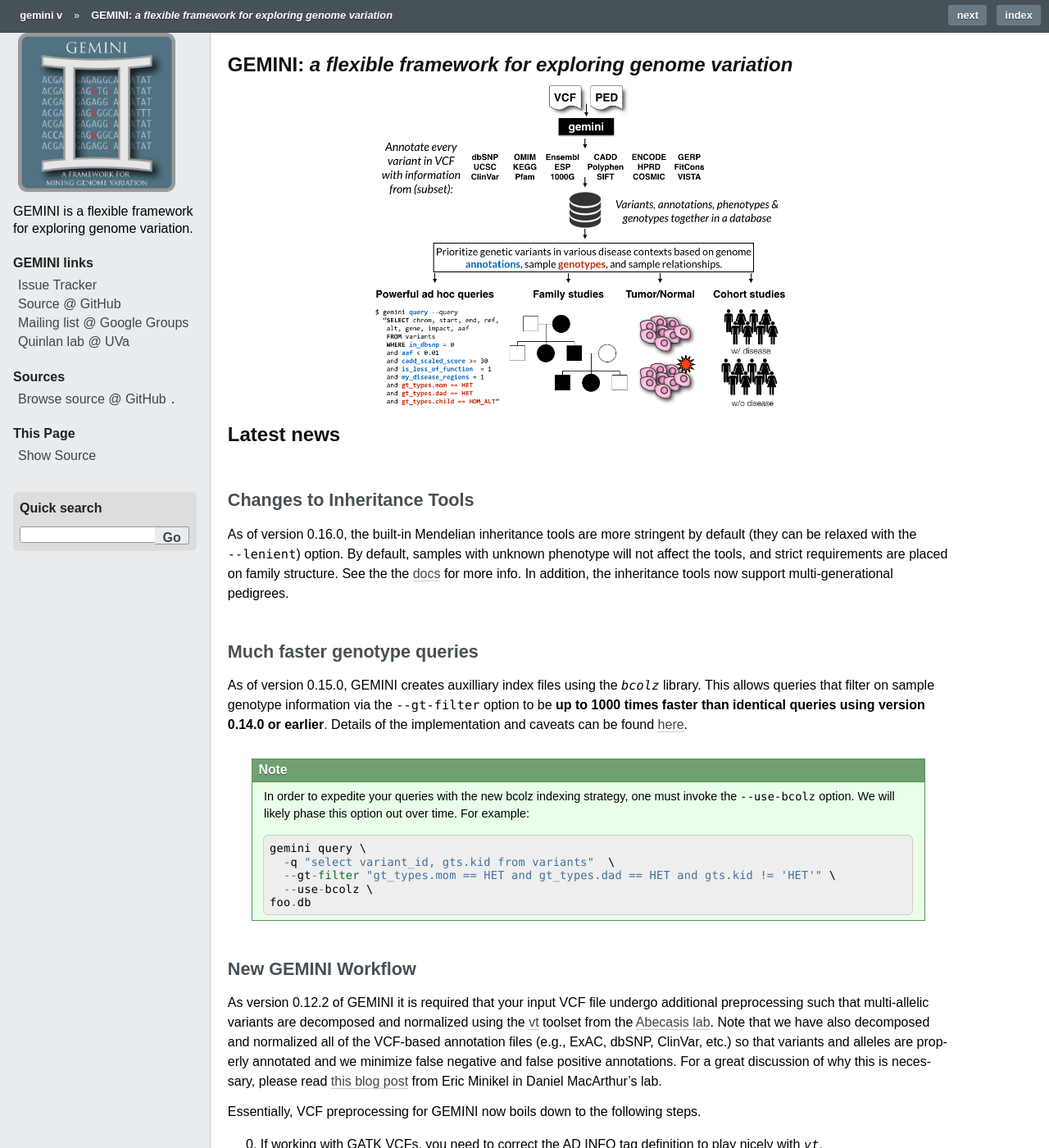
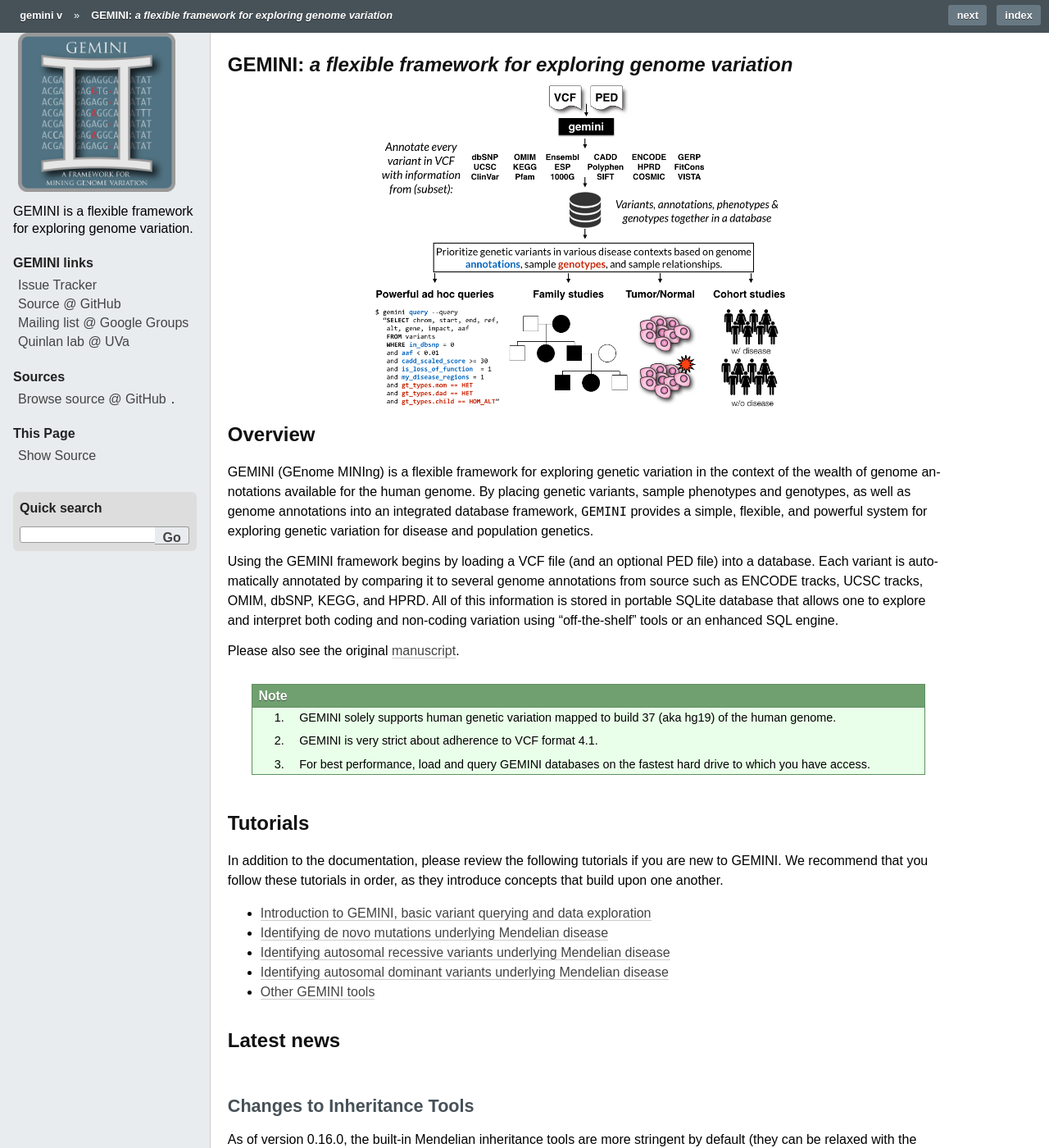
Before and after one commit to arq5x/gemini, a Sphinx documentation site: the page built from docs/index.rst, in a window 1280 px wide and 1400 px high. Shown: the whole window at 82% size. Built offline with Sphinx 7.4.7, drawn with Linux system fonts in a browser that asks for light colours; formulas are drawn with MathJax 3; the version number could not be read and is left out; comment, search, counter and statistics services are not loaded; some of the changed text lies outside the part shown.

Commit message:
add tutorials

```diff
--- a/docs/index.rst
+++ b/docs/index.rst
@@ -6,6 +6,45 @@
     :width: 400pt
     :align: center
 
+=================
+Overview
+=================
+
+GEMINI (GEnome MINIng) is a flexible framework for exploring genetic variation
+in the context of the wealth of genome annotations available for the human genome.
+By placing genetic variants, sample phenotypes and genotypes, as well as genome
+annotations into an integrated database framework, ``GEMINI`` provides a simple,
+flexible, and powerful system for exploring genetic variation for disease and
+population genetics.
+
+Using the GEMINI framework begins by loading a VCF file (and an optional PED file) into a
+database.  Each variant is automatically annotated by comparing it to several
+genome annotations from source such as ENCODE tracks, UCSC tracks, OMIM, dbSNP,
+KEGG, and HPRD.  All of this information is stored in portable
+SQLite database that allows one to explore and interpret both coding and
+non-coding variation using "off-the-shelf" tools or an enhanced SQL engine.
+
+Please also see the original `manuscript <http://www.ploscompbiol.org/article/info%3Adoi%2F10.1371%2Fjournal.pcbi.1003153>`_.
+
+.. note::
+
+   1. GEMINI solely supports human genetic variation mapped to build 37 (aka hg19) of the human genome.
+   2. GEMINI is very strict about adherence to VCF format 4.1.
+   3. For best performance, load and query GEMINI databases on the fastest hard drive to which you have access.
+
+============================
+Tutorials
+============================
+
+In addition to the documentation, please review the following tutorials if you
+are new to GEMINI. We recommend that you follow these tutorials in order, as they
+introduce concepts that build upon one another.
+
++ `Introduction to GEMINI, basic variant querying and data exploration <https://s3.amazonaws.com/gemini-tutorials/Intro-To-Gemini.pdf>`_
++ `Identifying de novo mutations underlying Mendelian disease <https://s3.amazonaws.com/gemini-tutorials/Gemini-DeNovo-Tutorial.pdf>`_
++ `Identifying autosomal recessive variants underlying Mendelian disease <https://s3.amazonaws.com/gemini-tutorials/Gemini-Recessive-Tutorial.pdf>`_
++ `Identifying autosomal dominant variants underlying Mendelian disease <https://s3.amazonaws.com/gemini-tutorials/Gemini-Dominant-Tutorial.pdf>`_
++ `Other GEMINI tools <https://s3.amazonaws.com/gemini-tutorials/GEMINI-Other-Tools.pdf>`_
 
 ============================
 Latest news
```
Also changed, not shown: other parts of docs/index.rst (+0 -30 lines).
